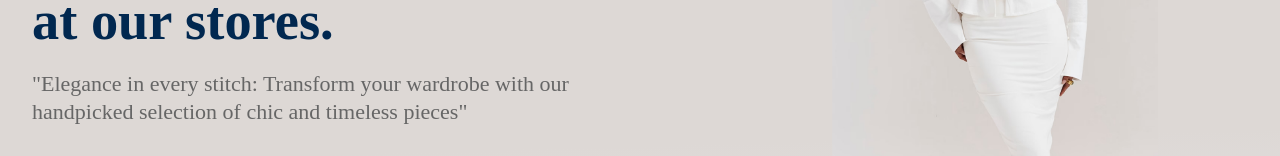
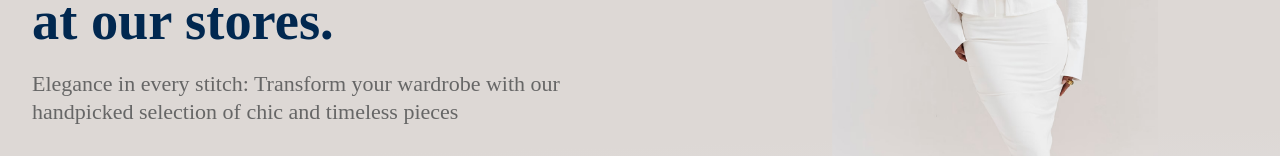
Before and after one commit to sholyjay/timbu-shop, a Next.js app: page / in a window 1280 px wide. Shown: the part 329-485 px from the top of the page. Built offline with nearby package versions, Linux system fonts and the light colour scheme.

Commit message:
app/globals.css

```diff
--- a/app/page.js
+++ b/app/page.js
@@ -197,7 +197,7 @@ const Header = () => {
       <div className="banner">
         <div className="textContainer">
           <h2 className="title">The perfect blend of dress are available at our stores.</h2>
-          <p className="subtitle">"Elegance in every stitch: Transform your wardrobe with our handpicked selection of chic and timeless pieces"</p>
+          <p className="subtitle">Elegance in every stitch: Transform your wardrobe with our handpicked selection of chic and timeless pieces</p>
           <button className="shopButton">Shop now</button>
         </div>
         <div className="imageContainer">
```
